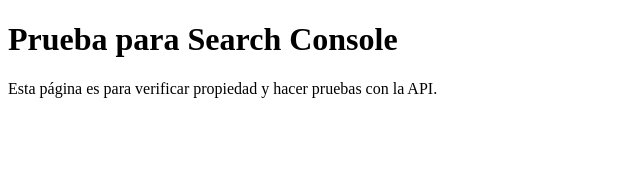
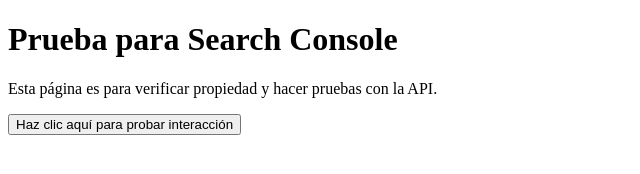
Before and after one commit to LScelza/Pruebas-SC, a plain HTML site: page index.html in a window 1280 px wide. Shown: the whole page, without its empty margins (0-640 px from the left). Drawn offline with Linux system fonts and the light colour scheme.

Commit message:
Update index.html

```diff
--- a/index.html
+++ b/index.html
@@ -9,5 +9,7 @@
 <body>
   <h1>Prueba para Search Console</h1>
   <p>Esta página es para verificar propiedad y hacer pruebas con la API.</p>
+
+  <button onclick="alert('¡Botón clickeado!')">Haz clic aquí para probar interacción</button>
 </body>
 </html>
```
